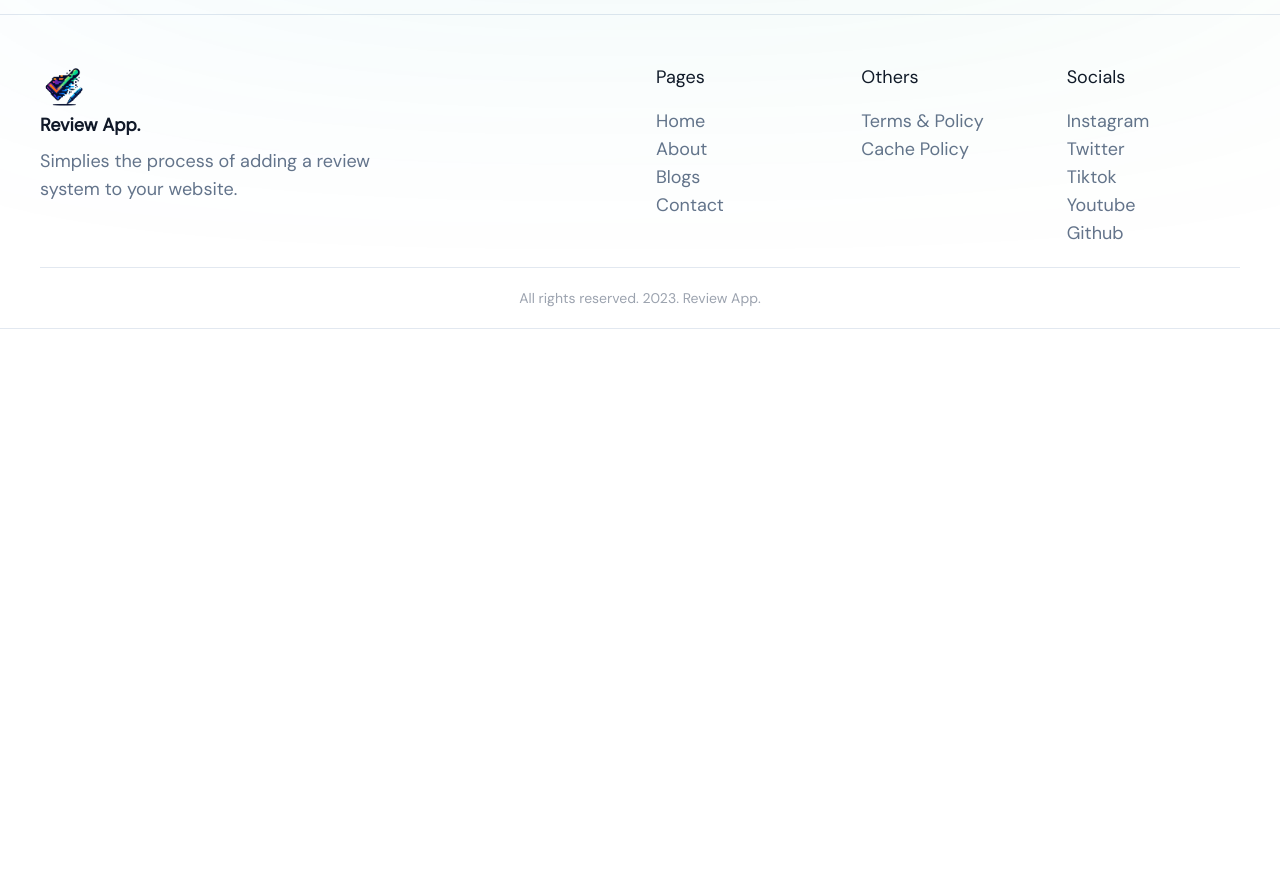
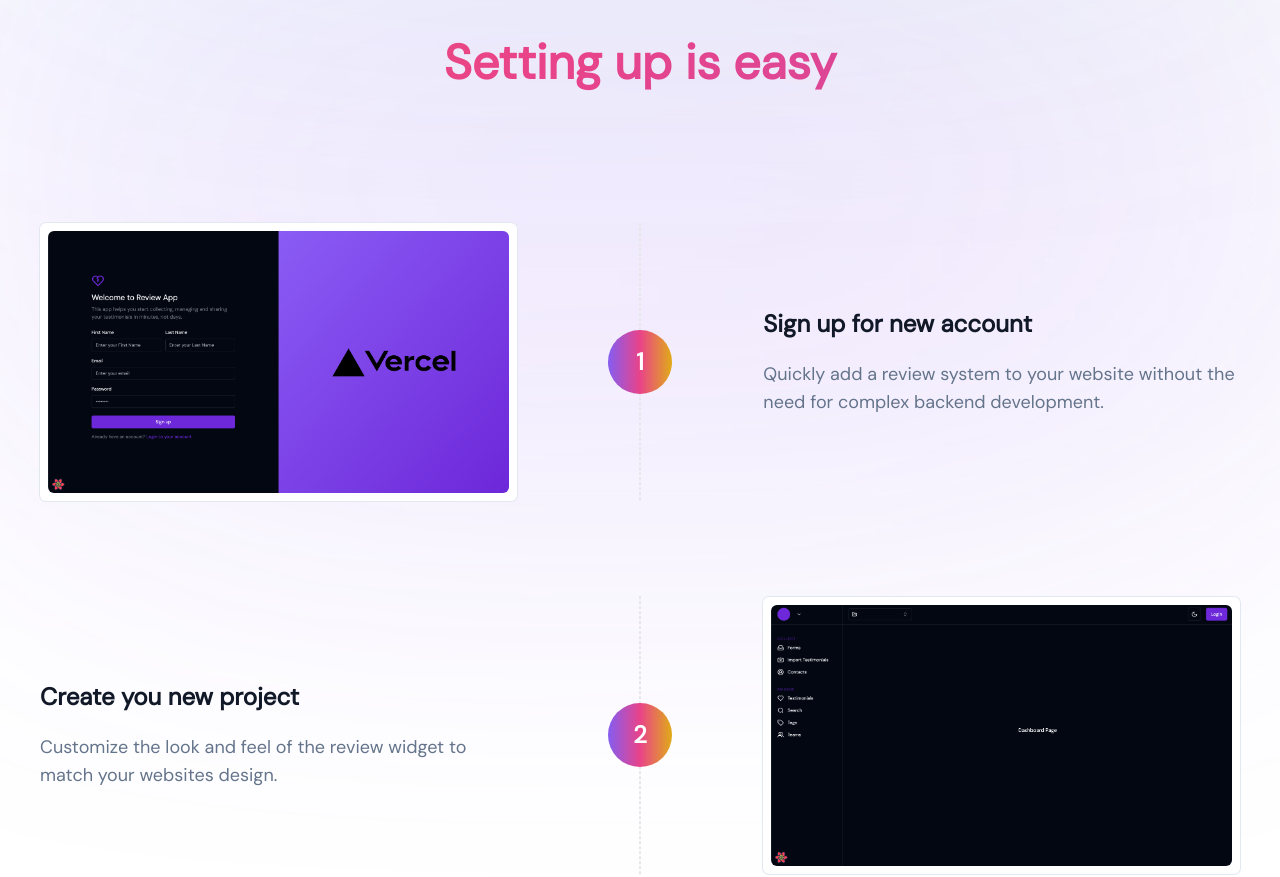
Before and after one commit to lionking0105/review-app, a Next.js app: page /templates/ebraj in a window 1280 px wide. Shown: the part 1920-2797 px from the top of the page. Before the commit the page ends 2248 px from the top, so only its background shows below. Built offline with nearby package versions, Linux system fonts and the light colour scheme; no server answers.

Commit message:
steps section | community join section added

```diff
--- a/pages/templates/ebraj/index.tsx
+++ b/pages/templates/ebraj/index.tsx
@@ -1,10 +1,13 @@
 import React, { useState } from 'react'
 import { cn } from '@/lib/utils'
 import { Button } from '@/components/ui/button'
+import { Input } from '@/components/ui/input'
 import Image from 'next/image'
 import { ThemeToggle } from '@/components/ThemeToggle'
 import ProductImageUIEbraj from '../../../public/ebraj/landing-page/images/product-ui.png'
 import ReviewAppLogo from '../../../public/ebraj/landing-page/images/review-app-logo.png'
+import Step01 from '../../../public/ebraj/landing-page/images/step-01.png'
+import Step02 from '../../../public/ebraj/landing-page/images/step-02.png'
 
 import {
   AlignJustify,
@@ -15,6 +18,7 @@ import {
   LayoutDashboard,
   MonitorSmartphone,
   X,
+  ArrowUpRight,
 } from 'lucide-react'
 import Link from 'next/link'
 
@@ -83,9 +87,17 @@ const Navbar = () => {
           </div>
           <div className="mx-auto hidden self-center md:block">
             <ul className="mx-auto max-w-max items-center justify-center space-x-5 rounded-full  px-6 py-2 ring-1 ring-slate-300 backdrop-blur-[10px] dark:bg-slate-800/20 dark:text-gray-50 dark:ring-slate-700/60 md:flex">
-              <li>About Us</li>
-              <li>Blogs</li>
-              <li>Products</li>
+              {allNavLinks.map((singleSubItem: any, index: number) => {
+                return (
+                  <Link
+                    href={singleSubItem.url}
+                    key={index}
+                    className="block text-slate-400 hover:text-slate-100"
+                  >
+                    <li key={index}>{singleSubItem.title}</li>
+                  </Link>
+                )
+              })}
             </ul>
           </div>
           <div className="absolute left-0 right-0 top-[90%] mx-auto self-center pr-5 md:hidden">
@@ -265,6 +277,119 @@ const Features = () => {
 }
 
 /**
+ * Working Steps
+ */
+const allSteps = [
+  {
+    title: 'Sign up for new account',
+    description:
+      'Quickly add a review system to your website without the need for complex backend development.',
+    imageSrc: Step01,
+  },
+  {
+    title: 'Create you new project',
+    description:
+      'Customize the look and feel of the review widget to match your websites design.',
+    imageSrc: Step02,
+  },
+  {
+    title: 'Edit your review widget UI',
+    description:
+      'Review submissions can be moderated to ensure quality and prevent spam.',
+    imageSrc: ProductImageUIEbraj,
+  },
+  {
+    title: 'Embed the review widget on your website',
+    description:
+      'Review submissions can be moderated to ensure quality and prevent spam.',
+    imageSrc: ProductImageUIEbraj,
+  },
+]
+const WorkingSteps = () => {
+  return (
+    <MaxWidthContainer className="relative z-10 pt-16">
+      <div className="absolute inset-0 left-0 top-0 -z-10  opacity-20">
+        <div className="h-60 bg-gradient-to-br from-violet-500 to-violet-600 blur-[200px] dark:from-sky-900 dark:to-sky-950"></div>
+        <div className="h-60 bg-gradient-to-r from-violet-500 to-violet-600 blur-[200px] dark:from-sky-800 dark:to-sky-900"></div>
+      </div>
+      <h2 className="custom-animated-text py-10 text-center text-4xl font-black md:text-5xl">
+        Setting up is easy
+      </h2>
+      <div className="md:py-12">
+        {allSteps.map((single, index) => {
+          return (
+            <GridContainer
+              key={index}
+              className="place-items-center gap-10 md:grid-cols-12 md:py-12 lg:grid-cols-12"
+            >
+              <div
+                className={cn(
+                  'order-2 md:order-1 md:col-span-5',
+                  index % 2 != 0 && 'md:order-3'
+                )}
+              >
+                <div className="rounded-md bg-white px-2 py-2 text-sm ring-1 ring-slate-200 backdrop-blur-[10px] dark:bg-slate-600/20 dark:ring-slate-600/60">
+                  <Image
+                    src={single.imageSrc}
+                    style={{ objectFit: 'cover' }}
+                    className="rounded-md "
+                    alt="Product UI Image"
+                  />
+                </div>
+              </div>
+              <div className="relative order-1 mt-24 flex h-full w-full items-center justify-center md:order-2 md:col-span-2 md:mt-0">
+                <div className="absolute left-[50%] h-[calc(100%-80px)] w-0 translate-x-[-50%] translate-y-[-50%] border border-dashed md:top-[50%] md:h-full"></div>
+                <div className="relative flex items-center justify-center">
+                  <div className="flex h-16 w-16 items-center justify-center rounded-full bg-gradient-to-r from-[#845df1] via-[#e94389] to-[#e0ab18]">
+                    <span className="text-2xl font-black text-white">
+                      {index + 1}
+                    </span>
+                  </div>
+                </div>
+              </div>
+              <div
+                className={cn(
+                  'order-3 space-y-5 md:order-3 md:col-span-5 md:py-10',
+                  index % 2 != 0 && 'md:order-1'
+                )}
+              >
+                <h3 className="text-2xl font-bold text-gray-900 dark:text-gray-200">
+                  {single.title}
+                </h3>
+                <p className="text-lg text-slate-500">{single.description}</p>
+              </div>
+            </GridContainer>
+          )
+        })}
+      </div>
+    </MaxWidthContainer>
+  )
+}
+
+/**
+ * Join Our Community
+ */
+const JoinOurCommunity = () => {
+  return (
+    <MaxWidthContainer className="flex w-full items-center justify-center pb-24 pt-12 text-slate-900 dark:text-gray-100">
+      <div className="w-full space-y-8">
+        <h2 className="text-center text-5xl font-black sm:text-6xl">
+          Join our
+          <br />
+          Community
+        </h2>
+        <form className="mx-auto flex max-w-[450px] flex-col space-y-2 md:flex-row md:space-x-2 md:space-y-0">
+          <Input className="w-[100%] py-7" />
+          <Button className="min-w-max bg-gradient-to-r from-[#845df1] via-[#e94389] to-[#e0ab18] px-10 px-8 py-7 py-[1.8rem] text-lg transition-all hover:scale-105">
+            Join Now <ArrowUpRight className="ml-2" />
+          </Button>
+        </form>
+      </div>
+    </MaxWidthContainer>
+  )
+}
+
+/**
  * Footers Section...
  */
 const footerItems = [
@@ -310,9 +435,10 @@ const footerItems = [
     ],
   },
 ]
+
 const Footer = () => {
   return (
-    <footer className="mt-20 bg-white pt-12 text-lg ring-1 ring-slate-200 backdrop-blur-[10px] dark:bg-slate-800/20 dark:ring-slate-800/70">
+    <footer className=" bg-white pt-12 text-lg ring-1 ring-slate-200 backdrop-blur-[10px] dark:bg-slate-800/20 dark:ring-slate-800/70">
       <MaxWidthContainer>
         {/* Upper Section */}
         <GridContainer className="grid gap-8 md:grid-cols-[1fr_1fr] lg:grid-cols-[1fr_1fr]">
@@ -382,6 +508,8 @@ const index = () => {
         <HeroSection />
         <MainProductImage />
         <Features />
+        <WorkingSteps />
+        <JoinOurCommunity />
       </section>
 
       {/* Bottom sticky footer */}
```
Also changed, not shown: public/ebraj/landing-page/images/step-01.png (added), public/ebraj/landing-page/images/step-02.png (added).
